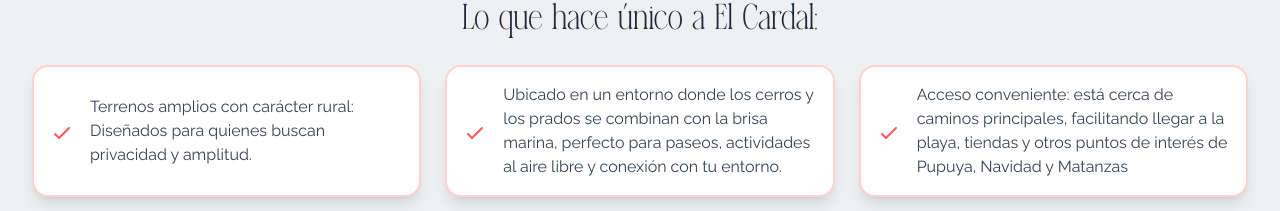
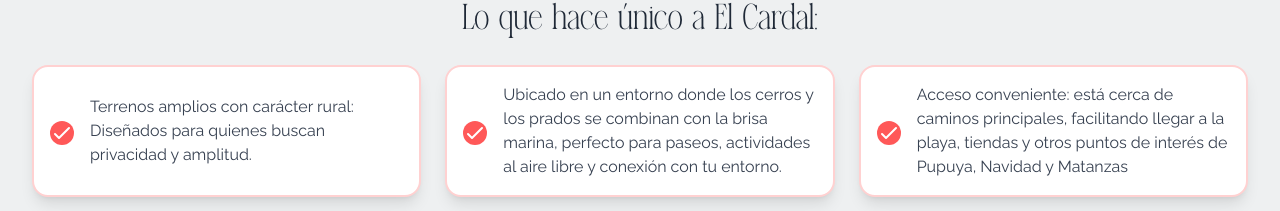
Before and after one commit to pipevera/DunasDePupuya, a Nuxt app: page /El-cardal in a window 1280 px wide. Shown: the part 1719-1930 px from the top of the page. Built offline with nearby package versions, Linux system fonts and the light colour scheme; a web font is replaced by a local one.

Commit message:
adedd roudned in ticket

```diff
--- a/app/components/ProjectDescription.vue
+++ b/app/components/ProjectDescription.vue
@@ -30,9 +30,12 @@
               class="flex items-center justify-center gap-4 p-4 bg-white rounded-2xl shadow-lg border-2 border-[#FFD1D1] transition-all hover:border-[#FF5858]"
             >
               <div class="flex-shrink-0 mt-1">
-                <svg class="w-6 h-6 text-[#FF5858]" fill="none" viewBox="0 0 24 24" stroke="currentColor" stroke-width="2" aria-hidden="true">
-                  <path stroke-linecap="round" stroke-linejoin="round" d="M5 13l4 4L19 7" />
-                </svg>
+                <div class="rounded-full bg-[#FF5858] " >
+                  <svg class="w-6 h-6 text-white" fill="none" viewBox="0 0 24 24" stroke="currentColor" stroke-width="2" aria-hidden="true">
+                    <path stroke-linecap="round" stroke-linejoin="round" d="M5 13l4 4L19 7" />
+                  </svg>
+
+                </div>
               </div>
               <p class="text-gray-700 font-Raleway">{{ item }}</p>
             </div>
```
